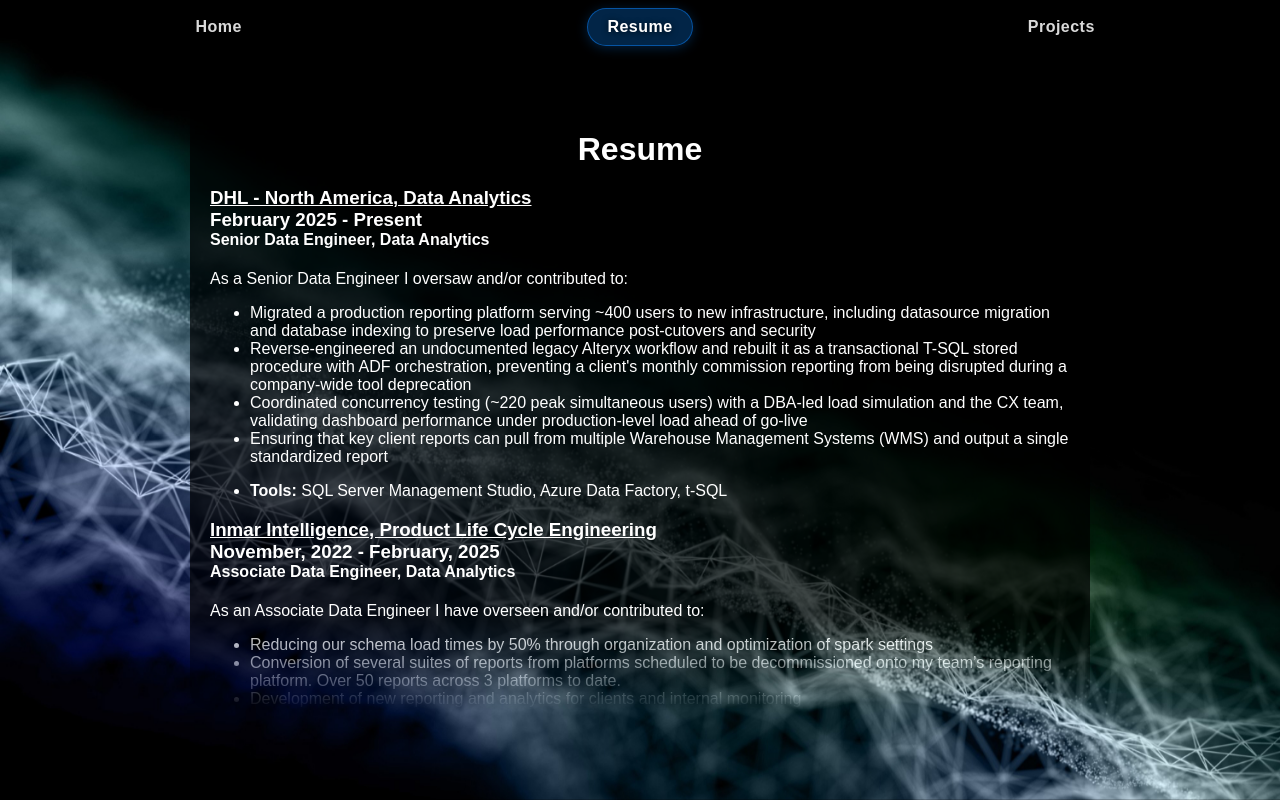
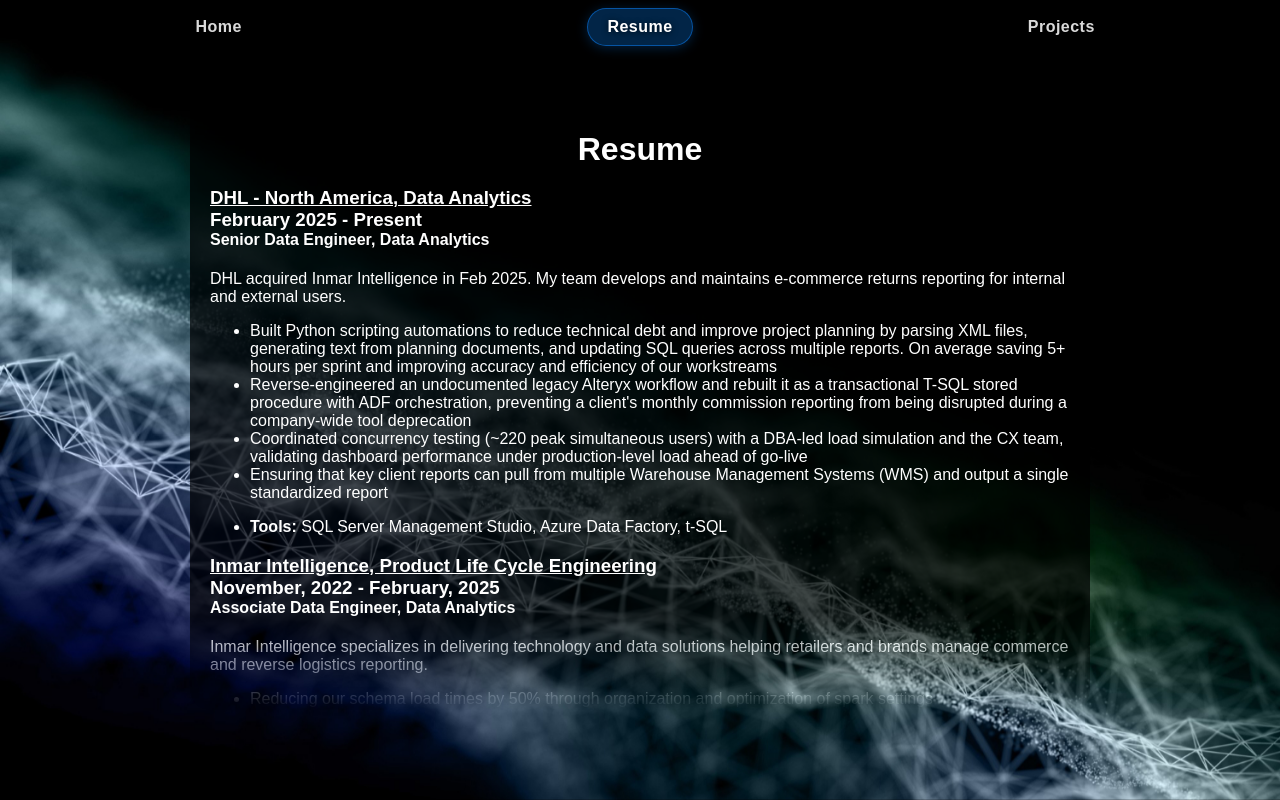
Before and after one commit to krieger-technologies/Personal-Website, a React (Vite) app: page /resume in a window 1280 px wide. Built offline with nearby package versions, Linux system fonts and the light colour scheme.

Commit message:
Hide AI Migration and Home Lab cards; update resume intros

```diff
--- a/src/pages/projects.jsx
+++ b/src/pages/projects.jsx
@@ -11,9 +11,9 @@
   const projectData = [
     { title: "News Scraper", component: NewsScraperCard },
     { title: "News Scraper - Methodology", component:NewsScraperExplanation},
-    { title: "AI-Assisted Migration", component: AiMigrationCard },
+    // { title: "AI-Assisted Migration", component: AiMigrationCard },
     { title: "Cowrie SSH Honeypot", component: HoneypotCard },
-    { title: "Home Lab Setup", component: HomeLabCard }
+    // { title: "Home Lab Setup", component: HomeLabCard }
   ];
 
   const firstProjectRef = useRef(null);
--- a/src/pages/resume.jsx
+++ b/src/pages/resume.jsx
@@ -13,12 +13,12 @@
         </h3>
         <h4>Senior Data Engineer, Data Analytics</h4>
         <p>
-          As a Senior Data Engineer I oversaw and/or contributed to:
+          DHL acquired Inmar Intelligence in Feb 2025. My team develops and maintains e-commerce returns reporting for internal and external users.
         </p>
         <ul>
           <li>
-            Migrated a production reporting platform serving ~400 users to new infrastructure, including datasource migration and database indexing
-            to preserve load performance post-cutovers and security
+            Built Python scripting automations to reduce technical debt and improve project planning by parsing XML files, generating text from planning documents,
+            and updating SQL queries across multiple reports. On average saving 5+ hours per sprint and improving accuracy and efficiency of our workstreams
           </li>
           <li>
             Reverse-engineered an undocumented legacy Alteryx workflow and rebuilt it as a transactional T-SQL stored procedure with ADF orchestration,
@@ -42,7 +42,7 @@
           Associate Data Engineer, Data Analytics
         </h4>
         <p>
-          As an Associate Data Engineer I have overseen and/or contributed to:
+          Inmar Intelligence specializes in delivering technology and data solutions helping retailers and brands manage commerce and reverse logistics reporting.
         </p>
         <ul>
           <li>
@@ -61,7 +61,7 @@
           Data Analyst, Advanced Analytics
         </h4>
         <p>
-          As a Data Analyst for RGM I oversaw or contributed to:
+          Danone is one of the largest dairy and dairy alternative manufacturers in North America where I supported Sales and Go-To-Market teams with analytics on pricing, promotions, and retail placements.
         </p>
         <ul>
           <li>Delivery of key insights and tooling to all other business units. Our reporting and tools were used to regularly
```
